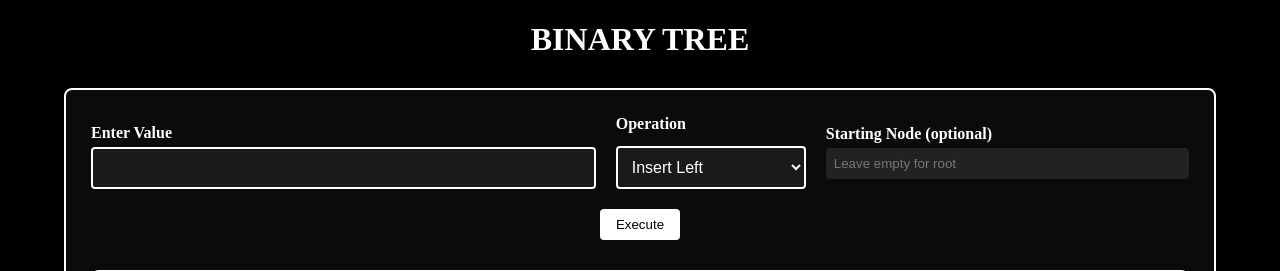
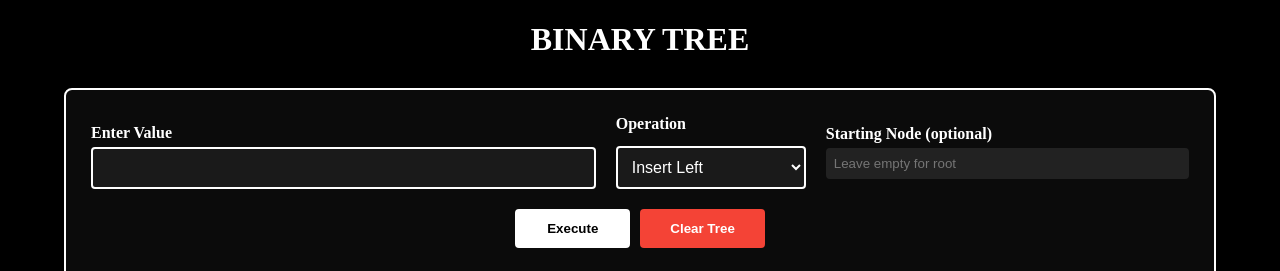
Before and after one commit to ToffertheCreator/g6_qdq, a Flask app: page /tree in a window 1280 px wide. Shown: the part 80-351 px from the top of the page. Run offline with Flask 3, Linux system fonts and the light colour scheme.

Commit message:
added clear button

```diff
--- a/app.py
+++ b/app.py
@@ -109,6 +109,18 @@ def tree():
         session['tree'] = None
 
     if request.method == 'POST':
+        operation = request.form.get('operation')
+        value = request.form.get('value', '').strip()
+        starting_node_value = request.form.get('starting_node', '').strip()
+        action = request.form.get('action')
+
+        # Handle clear action
+        if action == 'clear':
+            session['tree'] = None
+            session.modified = True
+            message = "Tree cleared successfully"
+            return render_template('binarytree.html', tree=None, message=message)
+
         operation = request.form.get('operation')
         value = request.form.get('value', '').strip()
         starting_node_value = request.form.get('starting_node', '').strip()
--- a/templates/binarytree.html
+++ b/templates/binarytree.html
@@ -32,7 +32,10 @@
                         <input type="text" id="starting_node" name="starting_node" placeholder="Leave empty for root">
                     </div>
                 </div>
-                <input type="submit" value="Execute" style="margin-top: 10px;">
+                <div style="display: flex; gap: 10px; margin-top: 10px; justify-content: center;">
+                    <input type="submit" value="Execute" style="padding: 10px 30px; background-color: #ffffff; color: rgb(0, 0, 0); border: 2px solid rgb(255, 255, 255); border-radius: 4px; cursor: pointer; font-weight: bold;">
+                    <button type="submit" name="action" value="clear" style="padding: 10px 30px; background-color: #f44336; color: white; border: none; border-radius: 4px; cursor: pointer; font-weight: bold;">Clear Tree</button>
+                </div>
             </form>
 
             {% if message %}
```
